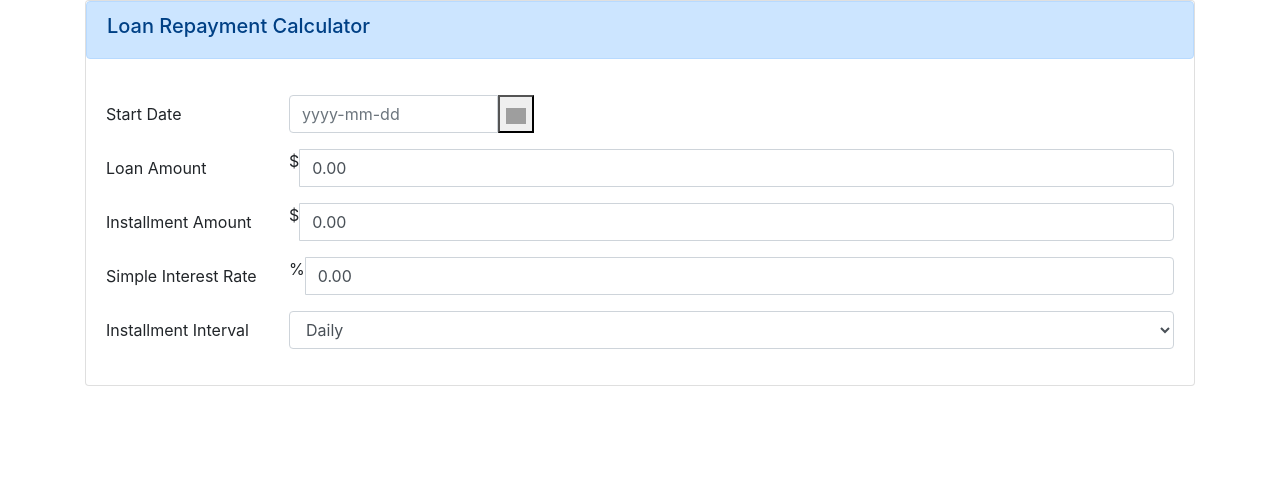
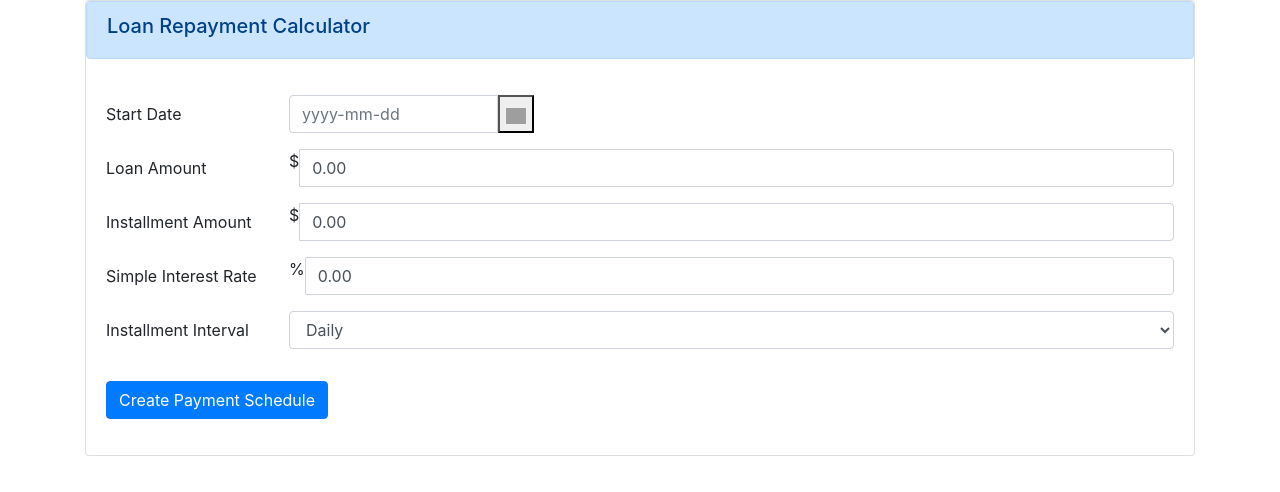
Before and after one commit to rodnierbc/-Loan-Repayment-Calculator, an Angular app: page / in a window 1280 px wide. Shown: the top 492 px of the page. Built offline with nearby package versions, Linux system fonts and the light colour scheme; grey boxes are pictures that could not be loaded.

Commit message:
Create Define Loan form

```diff
--- a/src/app/define-loan/define-loan.component.html
+++ b/src/app/define-loan/define-loan.component.html
@@ -44,6 +44,9 @@
           </select>
        </div>
       </div>
+      <div class="form-group row"></div>
+      <button  class="btn btn-primary">Create Payment Schedule</button>
+      <div class="form-group row"></div>
     </div>
   </div>
 </div>
```
